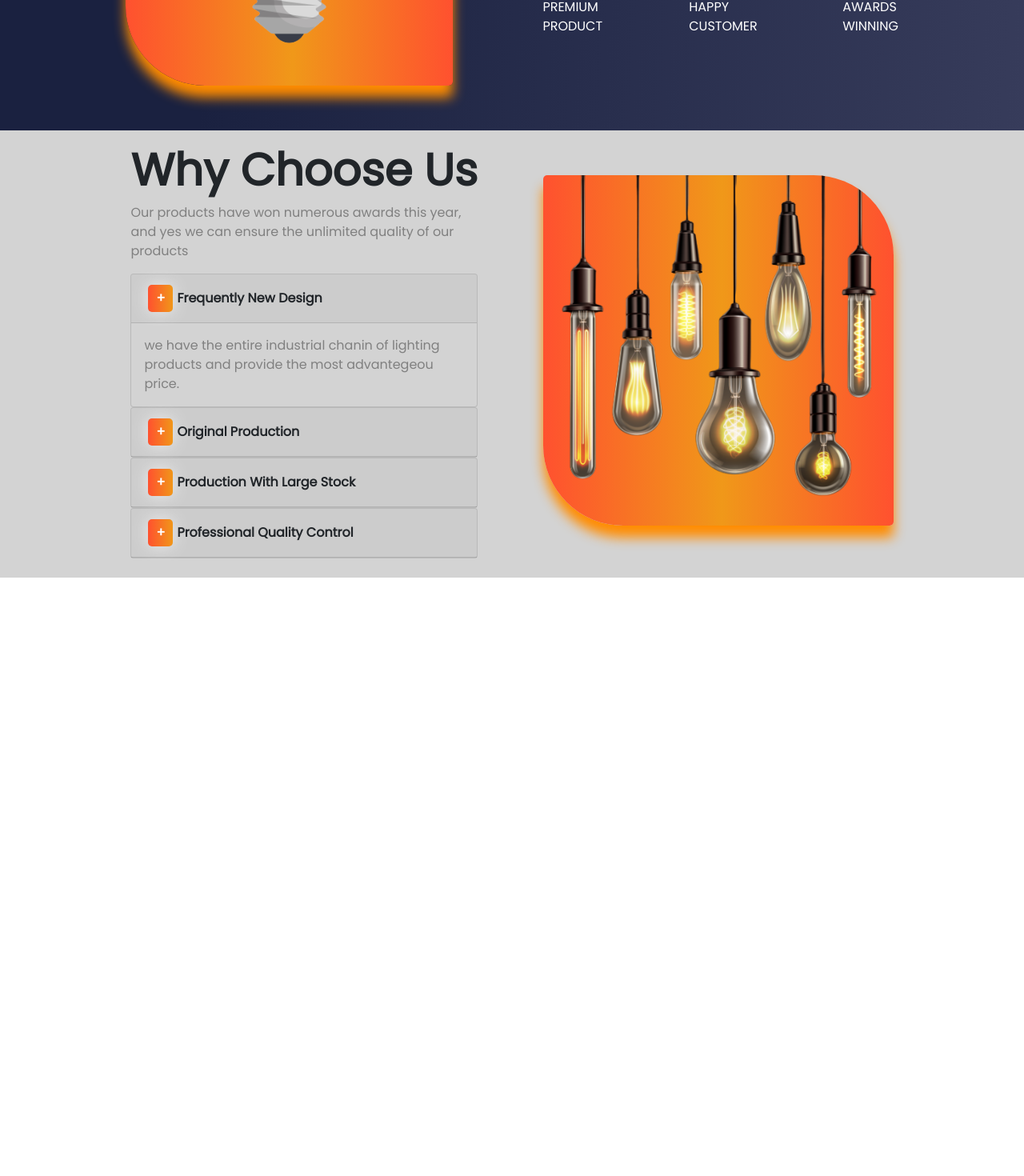
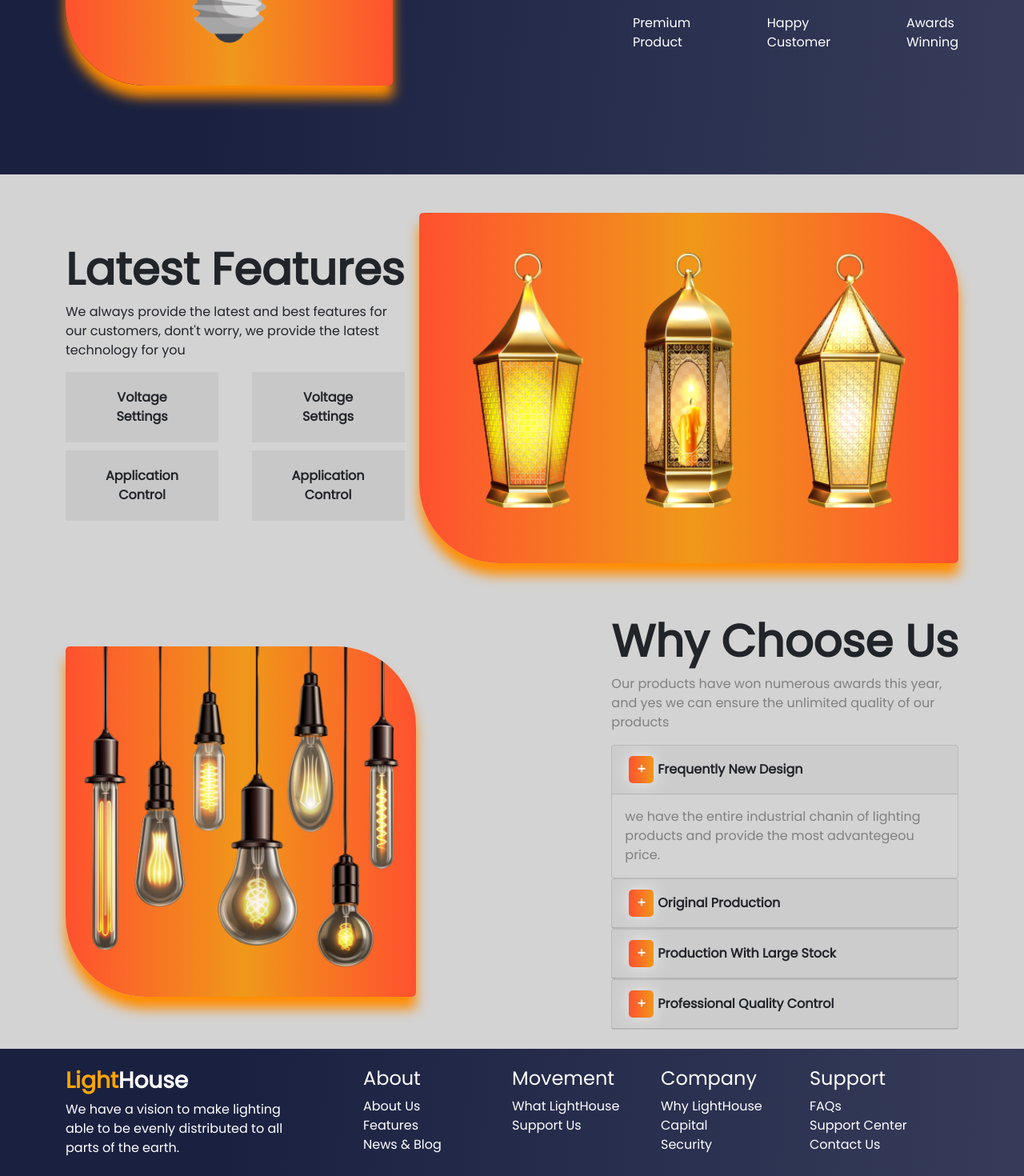
Before and after one commit to hafiz229/lighthouse-client, a React (Create React App) app: page /home in a window 1280 px wide. Shown: the part 418-1888 px from the top of the page at 80% size. Before the commit the page ends 1140 px from the top, so only its background shows below. Built offline with nearby package versions, Linux system fonts and the light colour scheme.

Commit message:
Latest Features Footer

```diff
--- a/src/App.js
+++ b/src/App.js
@@ -2,6 +2,7 @@ import "./App.css";
 import "bootstrap/dist/css/bootstrap.min.css";
 import { BrowserRouter as Router, Switch, Route } from "react-router-dom";
 import Home from "./Pages/Home/Home/Home";
+import Footer from "./Pages/Shared/Footer/Footer";
 
 function App() {
   return (
@@ -15,6 +16,7 @@ function App() {
             <Home />
           </Route>
         </Switch>
+        <Footer></Footer>
       </Router>
     </div>
   );
--- a/src/Pages/Home/Banner/Banner.css
+++ b/src/Pages/Home/Banner/Banner.css
@@ -27,7 +27,7 @@
 .btn-grad-banner {
   padding: 15px 45px;
   text-align: center;
-  text-transform: uppercase;
+  /* text-transform: uppercase; */
   transition: 0.5s;
   background-size: 200% auto;
   color: white;
--- a/src/Pages/Home/Banner/Banner.js
+++ b/src/Pages/Home/Banner/Banner.js
@@ -8,14 +8,15 @@ import "./Banner.css";
 
 const Banner = () => {
   return (
+    <div className="btn-grad-banner">
       <div
         id="banner"
-      className="pb-5 d-md-flex justify-content-evenly align-items-center btn-grad-banner"
+        className="pb-5 container d-md-flex justify-content-between align-items-center "
       >
-      <div className="intro-banner mb-2">
+        <div className="intro-banner pb-5">
           <img
             src={Logo}
-          alt="Hafiz"
+            alt="logo"
             className=" mx-auto d-block banner-radius"
           />
         </div>
@@ -43,7 +44,7 @@ const Banner = () => {
                 <br /> Product
               </span>
             </div>
-          <div>
+            <div className="py-3">
               <h1>
                 1k<span className="stat-color">+</span>
               </h1>
@@ -64,6 +65,7 @@ const Banner = () => {
           </div>
         </div>
       </div>
+    </div>
   );
 };
 
--- a/src/Pages/Home/ChooseUs/ChooseUs.js
+++ b/src/Pages/Home/ChooseUs/ChooseUs.js
@@ -24,9 +24,16 @@ const ChooseUs = () => {
     <div style={{ backgroundColor: "lightgray" }} className="py-3">
       <div
         id="chooseus"
-        className="container d-md-flex justify-content-evenly align-items-center"
+        className="container d-md-flex justify-content-between align-items-center"
       >
-        <div className="text-start mb-2">
+        <div className="intro-banner pb-2">
+          <img
+            src={Light1}
+            alt="Light1"
+            className=" mx-auto d-block banner-radius"
+          />
+        </div>
+        <div className="text-start pb-2">
           <h1 style={{ fontSize: "3.5em", fontWeight: "700" }}>
             Why Choose Us
           </h1>
@@ -87,13 +94,6 @@ const ChooseUs = () => {
             </Card>
           </Accordion>
         </div>
-        <div className="intro-banner mb-2">
-          <img
-            src={Light1}
-            alt="Light1"
-            className=" mx-auto d-block banner-radius"
-          />
-        </div>
       </div>
     </div>
   );
--- a/src/Pages/Home/Home/Home.js
+++ b/src/Pages/Home/Home/Home.js
@@ -2,12 +2,14 @@ import React from "react";
 import Navigation from "../../Shared/Navigation/Navigation";
 import Banner from "../Banner/Banner";
 import ChooseUs from "../ChooseUs/ChooseUs";
+import LatestFeatures from "../LatestFeatures/LatestFeatures";
 
 const Home = () => {
   return (
     <div>
       <Navigation></Navigation>
       <Banner></Banner>
+      <LatestFeatures></LatestFeatures>
       <ChooseUs></ChooseUs>
     </div>
   );
--- /dev/null
+++ b/src/Pages/Home/LatestFeatures/LatestFeatures.css
@@ -0,0 +1,27 @@
+.features {
+  padding: 5px 0px;
+}
+.single-feature {
+  padding: 20px 50px;
+  margin: 10px 0px;
+  /* box-shadow: 0px -1px 5px 0px; */
+  text-align: center;
+  font-weight: bolder;
+  background-color: rgba(128, 128, 128, 0.137);
+}
+
+.single-feature:hover {
+  background-image: linear-gradient(
+    to right,
+    #ff512f 0%,
+    #f09819 51%,
+    #ff512f 100%
+  );
+}
+.single-feature:hover {
+  transition: 0.5s;
+  background-size: 200% auto;
+  color: white;
+  box-shadow: 0 0 20px #eee;
+  display: block;
+}
--- /dev/null
+++ b/src/Pages/Home/LatestFeatures/LatestFeatures.js
@@ -0,0 +1,60 @@
+import React from "react";
+import Light2 from "../../../images/light2.png";
+import "./LatestFeatures.css";
+
+const LatestFeatures = () => {
+  return (
+    <div style={{ backgroundColor: "lightgray" }}>
+      <div
+        id="features"
+        className="py-5 container d-md-flex justify-content-between align-items-center"
+      >
+        <div className="text-start">
+          <h1 style={{ fontSize: "3.5em", fontWeight: "700" }}>
+            Latest Features
+          </h1>
+          <span className="text-start">
+            We always provide the latest and best features for
+            <br /> our customers, dont't worry, we provide the latest
+            <br /> technology for you
+          </span>
+          <div className="features d-md-flex justify-content-between align-items-center ">
+            <div>
+              <div className="single-feature">
+                Voltage
+                <br />
+                Settings
+              </div>
+              <div className="single-feature">
+                Application
+                <br />
+                Control
+              </div>
+            </div>
+            <div>
+              <div className="single-feature">
+                Voltage
+                <br />
+                Settings
+              </div>
+              <div className="single-feature">
+                Application
+                <br />
+                Control
+              </div>
+            </div>
+          </div>
+        </div>
+        <div className="intro-banner pa-5">
+          <img
+            src={Light2}
+            alt="Hafiz"
+            className=" mx-auto d-block banner-radius"
+          />
+        </div>
+      </div>
+    </div>
+  );
+};
+
+export default LatestFeatures;
--- /dev/null
+++ b/src/Pages/Shared/Footer/Footer.js
@@ -0,0 +1,50 @@
+import React from "react";
+
+const Footer = () => {
+  return (
+    <div className="btn-grad-banner">
+      <div className="d-md-flex container justfy-content-center text-start">
+        <div className="d-flex flex-column col-md-4 py-2">
+          <h3>
+            <span className="fw-bolder">
+              <span style={{ color: "orange" }}>Light</span>House
+            </span>
+          </h3>
+          <span>
+            We have a vision to make lighting <br />
+            able to be evenly distributed to all
+            <br /> parts of the earth.
+          </span>
+        </div>
+        <div className="d-flex flex-column col-md-2 py-2">
+          <h4>About</h4>
+          <span>About Us</span>
+          <span>Features</span>
+          <span>News & Blog</span>
+        </div>
+        <div className="d-flex flex-column col-md-2 py-2">
+          <h4>Movement</h4>
+          <span>What LightHouse</span>
+          <span>Support Us</span>
+        </div>
+        <div className="d-flex flex-column col-md-2 py-2">
+          <h4>Company</h4>
+          <span>Why LightHouse</span>
+          <span>Capital</span>
+          <span>Security</span>
+        </div>
+        <div className="d-flex flex-column col-md-2 py-2">
+          <h4>Support</h4>
+          <span>FAQs</span>
+          <span>Support Center</span>
+          <span>Contact Us</span>
+        </div>
+      </div>
+      <div>
+        <span></span>
+      </div>
+    </div>
+  );
+};
+
+export default Footer;
```
Also changed, not shown: src/Pages/Shared/Footer/Footer.css (added), src/images/light2.png (added). Lines whose indentation alone changed are shown as unchanged.
